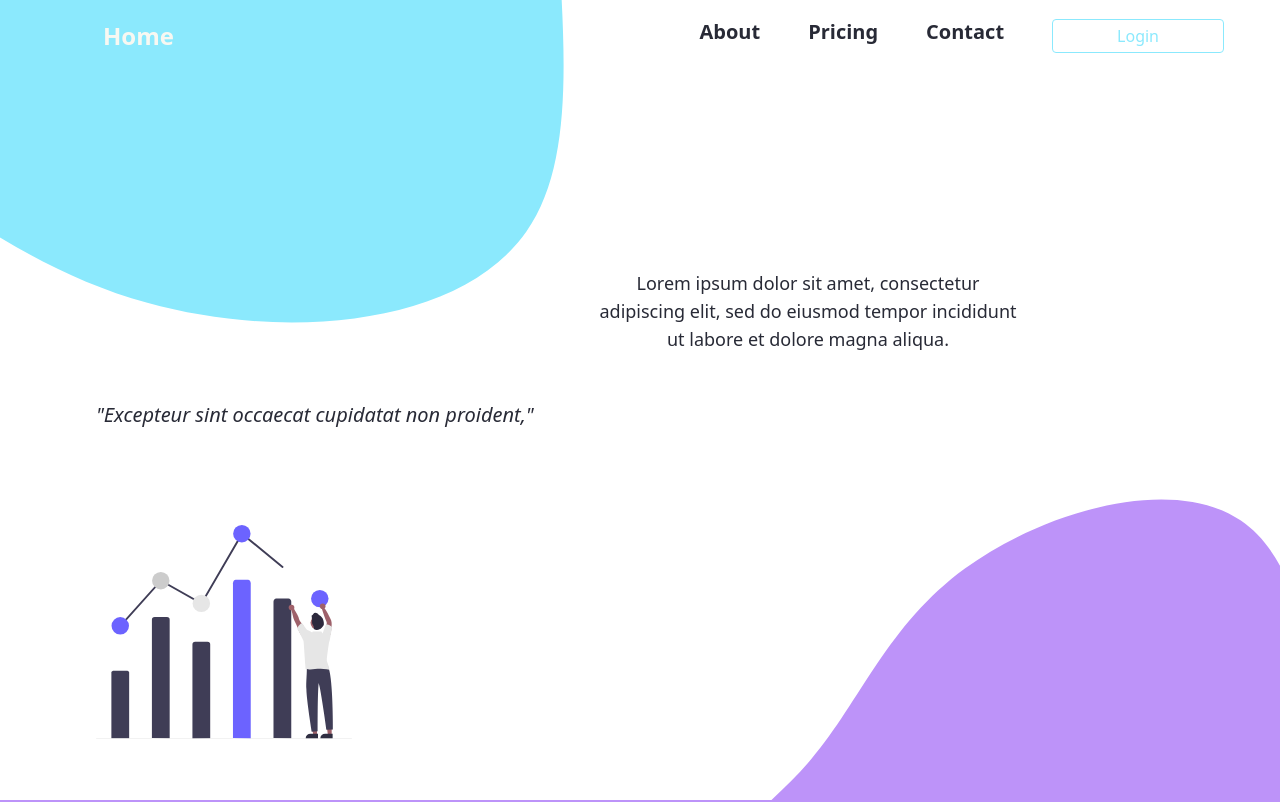
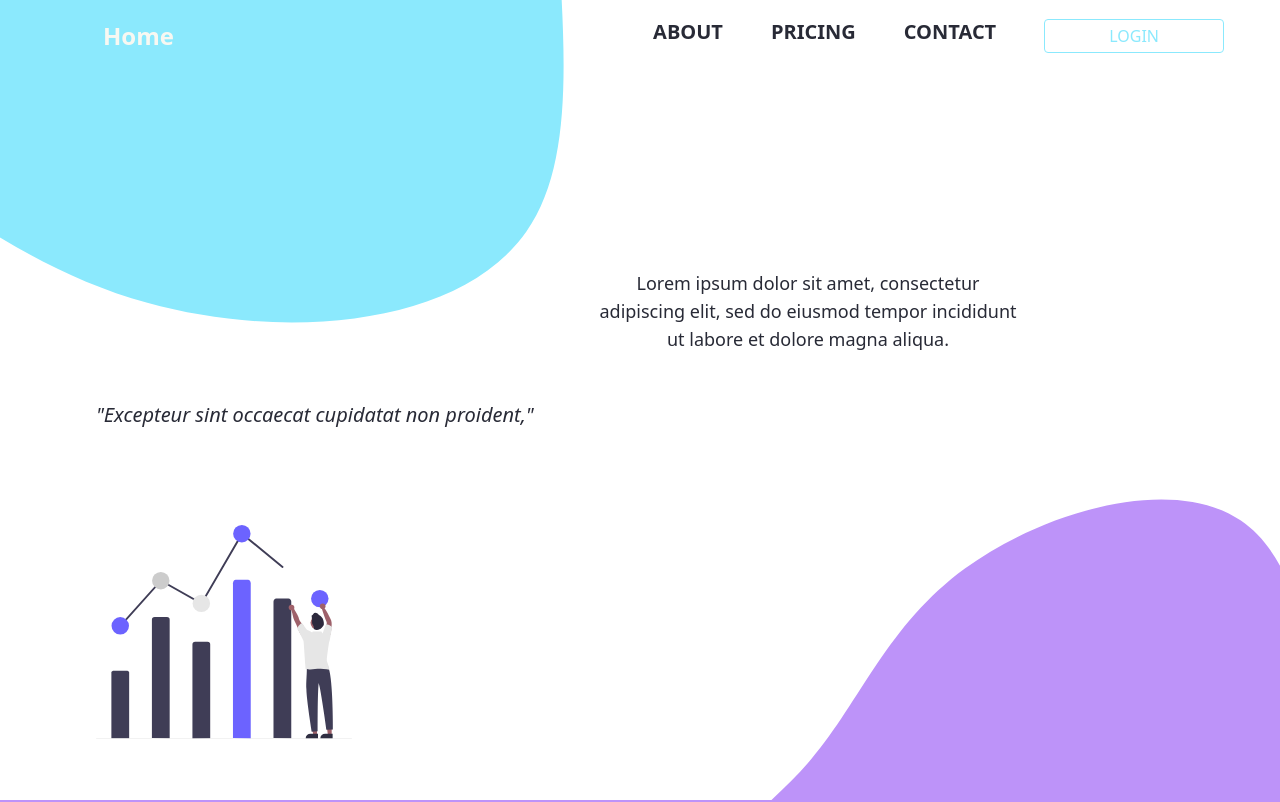
Before and after one commit to hosea100/KDTest2, a Next.js app: page / in a window 1280 px wide. Shown: the top 802 px of the page. Built offline with nearby package versions, Linux system fonts and the light colour scheme; some icons are missing.

Commit message:
typewrite

```diff
--- a/components/Nav/MobileNav/index.js
+++ b/components/Nav/MobileNav/index.js
@@ -18,7 +18,7 @@ function MobileNav({ isMenuOpen, toggleMenu, ulItems }) {
           ))}
           <Link href="/login" onClick={toggleMenu}>
             <li className="my-2 mx-6 px-16 py-2 text-center leading-none border rounded border-dracula-cyan hover:bg-dracula-cyan text-dracula-cyan hover:text-dracula-currentLine md:mt-0 mt-20">
-              Login
+              LOGIN
             </li>
           </Link>
         </ul>
--- a/components/Nav/index.js
+++ b/components/Nav/index.js
@@ -8,19 +8,19 @@ import MobileNav from './MobileNav';
 
 const NavItems = [
   {
-    label: "About",
+    label: "ABOUT",
     key: "about",
     icon: "",
     link: "#about",
   },
   {
-    label: "Pricing",
+    label: "PRICING",
     key: "pricing",
     icon: "",
     link: "#pricing",
   },
   {
-    label: "Contact",
+    label: "CONTACT",
     key: "contact",
     icon: "",
     link: "#contact",
```
